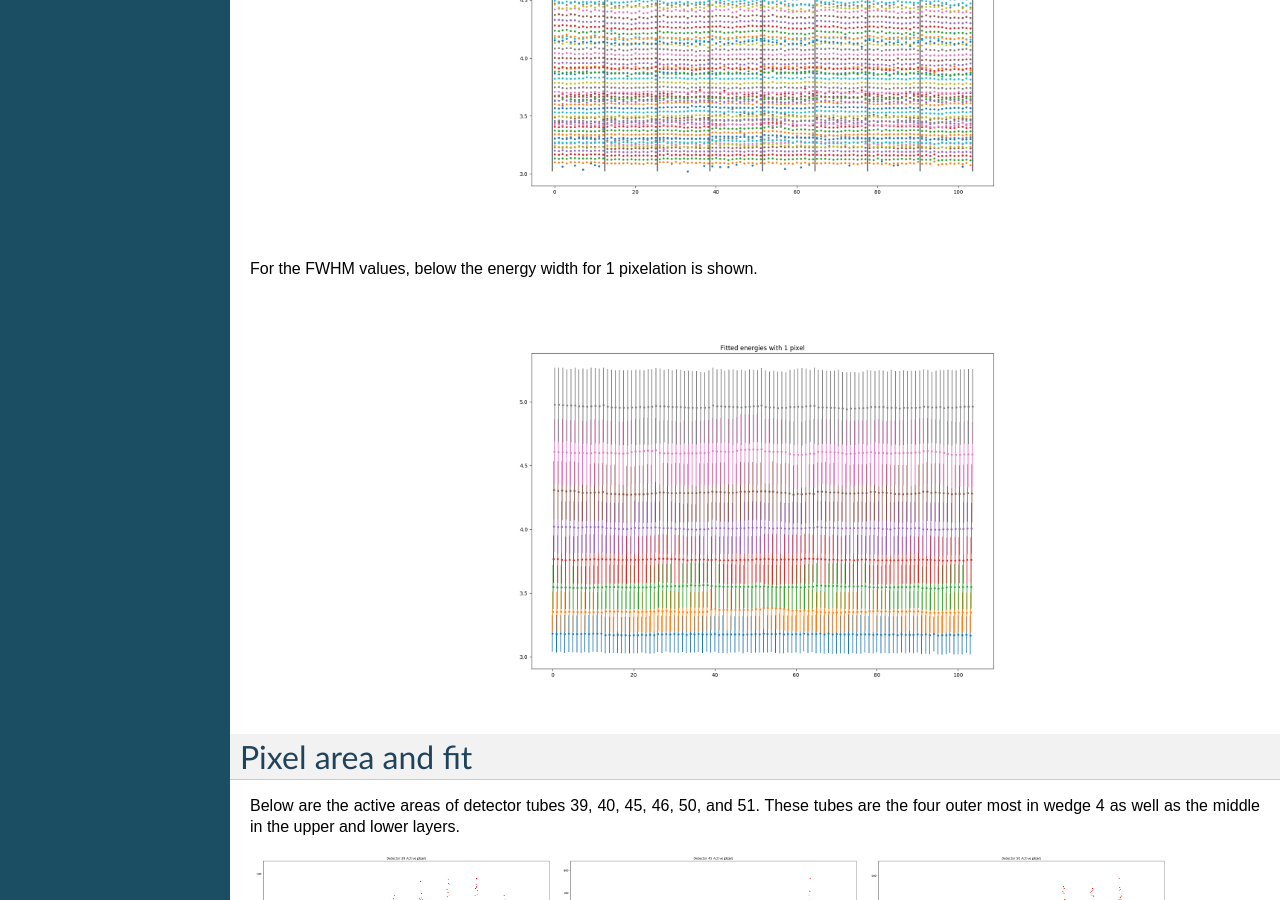
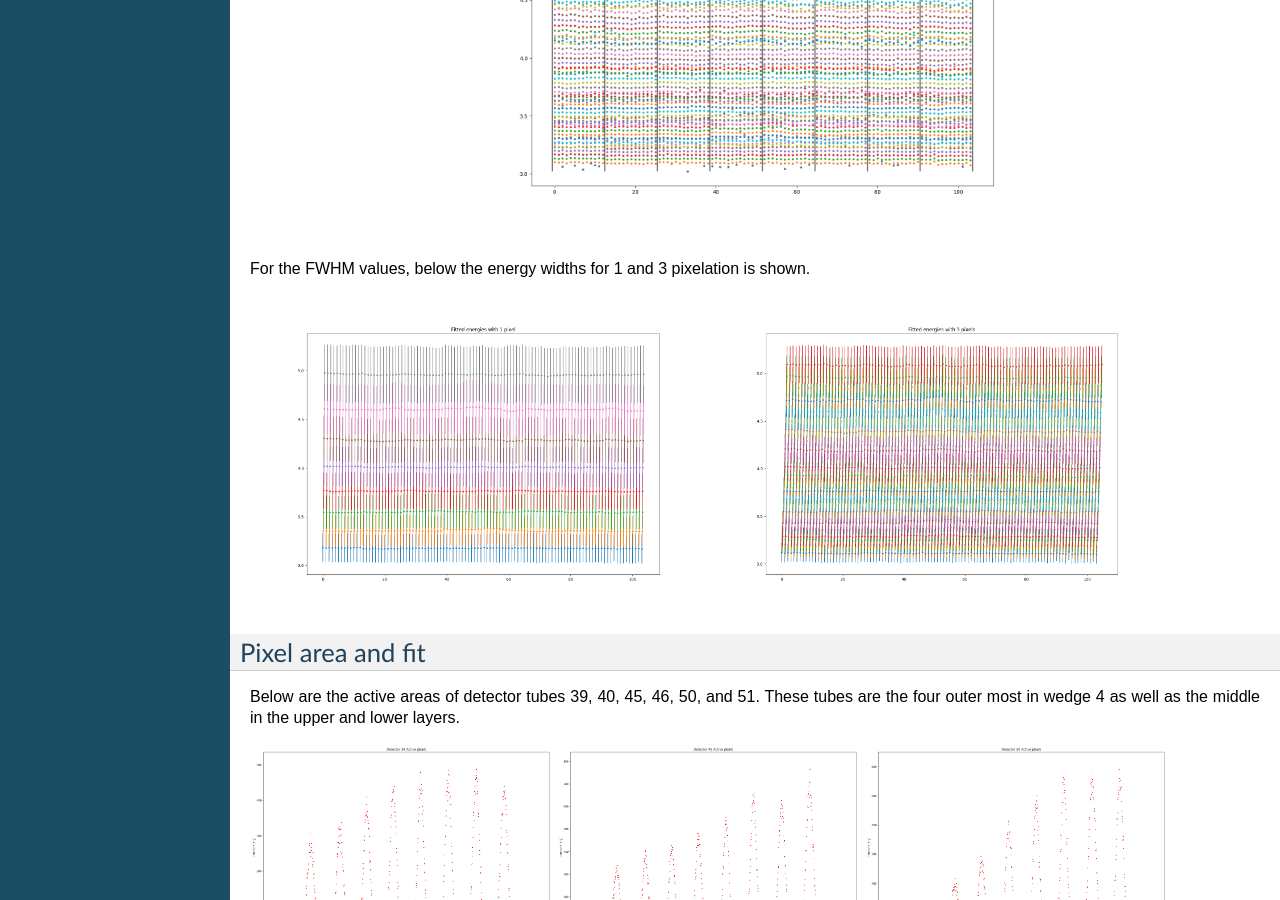
Before and after one commit to MJOLNIRPackage/MJOLNIR, a Sphinx documentation site: the page built from docs/Commissioning/051118.rst, in a window 1280 px wide and 900 px high, scrolled down 1254 px. Built offline with Sphinx 7.4.7, drawn with Linux system fonts in a browser that asks for light colours.

Commit message:
Redo titleing

```diff
--- a/docs/Commissioning/051118.rst
+++ b/docs/Commissioning/051118.rst
@@ -1,5 +1,5 @@
 05/11-18 - Energy normalization
-^^^^^^^^^^^^^^^^^^^^^^^^^^^^^^^
+*******************************
 
 With the energy scan using a curved monochromator and Vanadium, data file 'camea2018n000038.hdf', the following three energy diagrams is found. It is noticable that due to the excess background around pixel 80 across all tubes, and the crude method of masking these when finding energies, the lowest energy of the 3.2 meV analyser bank for 8 software pixel does not converge. This then results in rather arbitrary values found.
 The values of 1 pixel binning can be found in the table in :ref:`291018<EfTable>` .
@@ -16,11 +16,19 @@ The values of 1 pixel binning can be found in the table in :ref:`291018<EfTable>
   :width: 60%
   :align: center
 
-For the FWHM values, below the energy width for 1 pixelation is shown.
+For the FWHM values, below the energy widths for 1 and 3 pixelation is shown.
 
-.. figure:: EnergyNormalization_1pixels_EB.png
-  :width: 60%
-  :align: center
+|Pixel1EB| |Pixel3EB|
+
+.. |Pixel1EB| image:: EnergyNormalization_1pixels_EB.png
+   :width: 45%
+
+
+.. |Pixel3EB| image:: EnergyNormalization_3pixels_EB.png
+   :width: 45%
+
+
+
 
 
 Pixel area and fit
--- a/docs/Commissioning/Commissioning.rst
+++ b/docs/Commissioning/Commissioning.rst
@@ -5,7 +5,7 @@ This part of the documentation is intented to contain a sort of commissioning lo
 
 
 .. toctree::
-   :maxdepth: 1
+   :maxdepth: 0
    :reversed:
    :titlesonly:
    :includehidden:
```
